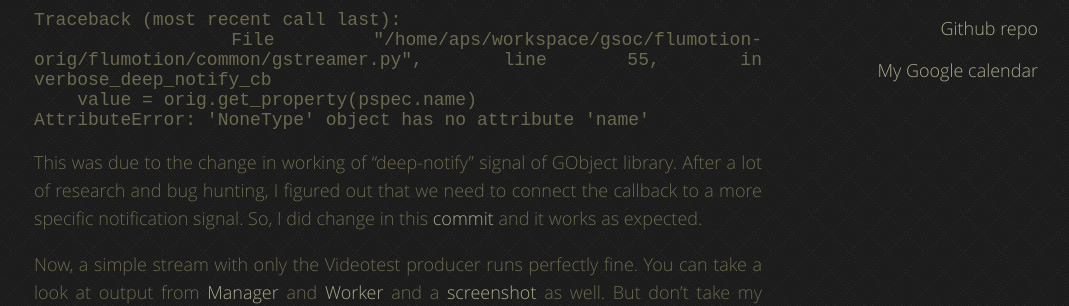
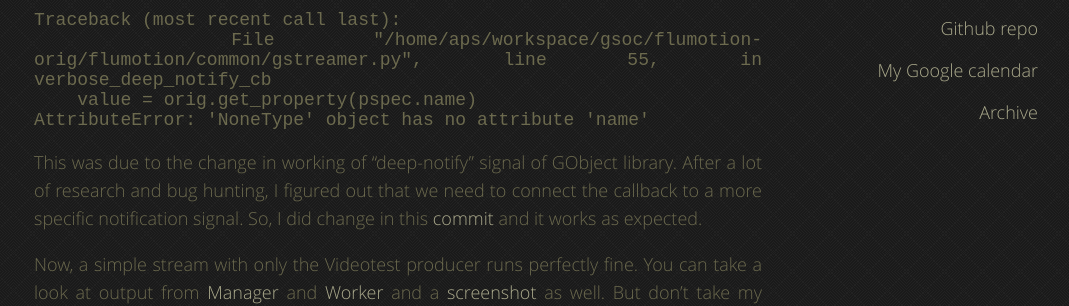
Before and after one commit to ApsOps/porting-flumotion, a Jekyll site: the page built from index.html, in a window 1280 px wide. Shown: the part 355-661 px from the top of the page, without its empty margins (114-1183 px from the left). Built offline with Jekyll 4.4.1, drawn with Linux system fonts in a browser that asks for light colours.

Commit message:
Added archive link in sidebar

```diff
--- a/_layouts/default.html
+++ b/_layouts/default.html
@@ -71,6 +71,7 @@ layout: default
                 <p><a href="http://www.google-melange.com/gsoc/proposal/public/google/gsoc2014/sids/5668600916475904">Proposal link</a></p>
                 <p><a href="https://github.com/aps-sids/flumotion-orig">Github repo</a></p>
                 <p><a href="https://www.google.com/calendar/embed?src=bon1obps9pvu0rjrpf38a2afto%40group.calendar.google.com&ctz=Asia/Calcutta">My Google calendar</a></p>
+                <p><a href="{{ site.url }}/archive">Archive</a></p>
             </aside>
         </div>
         <footer>
```
